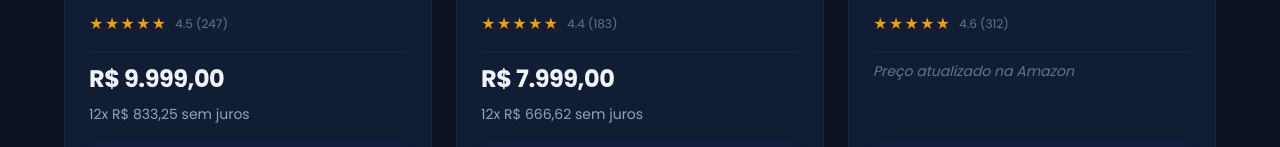
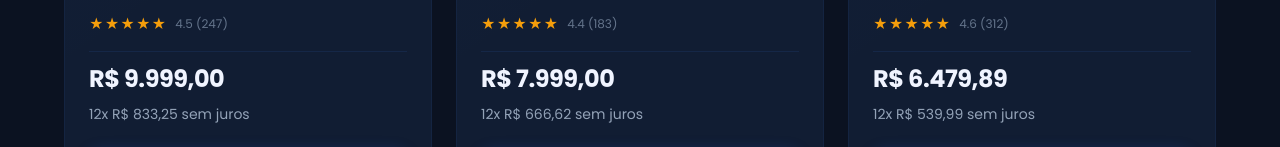
Before and after one commit to 48cork/bike-eletrica-br, a plain HTML site: page index.html in a window 1280 px wide. Shown: the part 1584-1731 px from the top of the page. Drawn offline with Linux system fonts and the light colour scheme.

Commit message:
fix: update B0CTD6QK9L price to R$ 6.479,89 (12x R$ 539,99)

```diff
--- a/index.html
+++ b/index.html
@@ -1011,7 +1011,8 @@
               <span class="card__stars-count">4.6 (312)</span>
             </div>
             <div class="card__price">
-              <span class="card__price-check">Preço atualizado na Amazon</span>
+              <span class="card__price-main">R$ 6.479,89</span>
+              <span class="card__price-installment">12x R$ 539,99 sem juros</span>
             </div>
           </div>
           <div class="card__footer">
```
